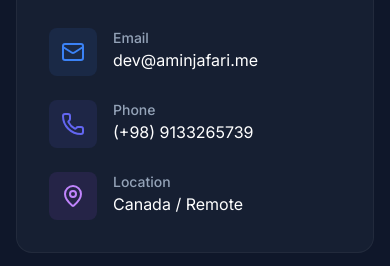
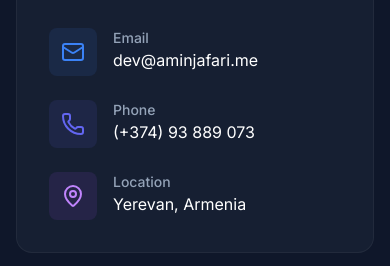
Before and after one commit to aminjafari-dev/my-portfolio-website, a React (Vite) app: page / in a window 390 px wide. Shown: the part 8302-8568 px from the top of the page. Built offline with nearby package versions, Linux system fonts and the light colour scheme.

Commit message:
Update Contact component to include clickable email and phone links, and change location to Yerevan, Armenia.

```diff
--- a/components/Contact.tsx
+++ b/components/Contact.tsx
@@ -29,7 +29,12 @@ const Contact: React.FC = () => {
                   </div>
                   <div>
                     <h4 className="text-sm font-medium text-slate-400">Email</h4>
-                    <p className="text-white">dev@aminjafari.me</p>
+                    <a
+                      href="mailto:dev@aminjafari.me"
+                      className="text-white hover:text-primary transition-colors"
+                    >
+                      dev@aminjafari.me
+                    </a>
                   </div>
                 </div>
 
@@ -39,7 +44,12 @@ const Contact: React.FC = () => {
                   </div>
                   <div>
                     <h4 className="text-sm font-medium text-slate-400">Phone</h4>
-                    <p className="text-white">(+98) 9133265739</p>
+                    <a
+                      href="tel:+37493889073"
+                      className="text-white hover:text-primary transition-colors"
+                    >
+                      (+374) 93 889 073
+                    </a>
                   </div>
                 </div>
 
@@ -49,7 +59,7 @@ const Contact: React.FC = () => {
                   </div>
                   <div>
                     <h4 className="text-sm font-medium text-slate-400">Location</h4>
-                    <p className="text-white">Canada / Remote</p>
+                    <p className="text-white">Yerevan, Armenia</p>
                   </div>
                 </div>
              </div>
```
